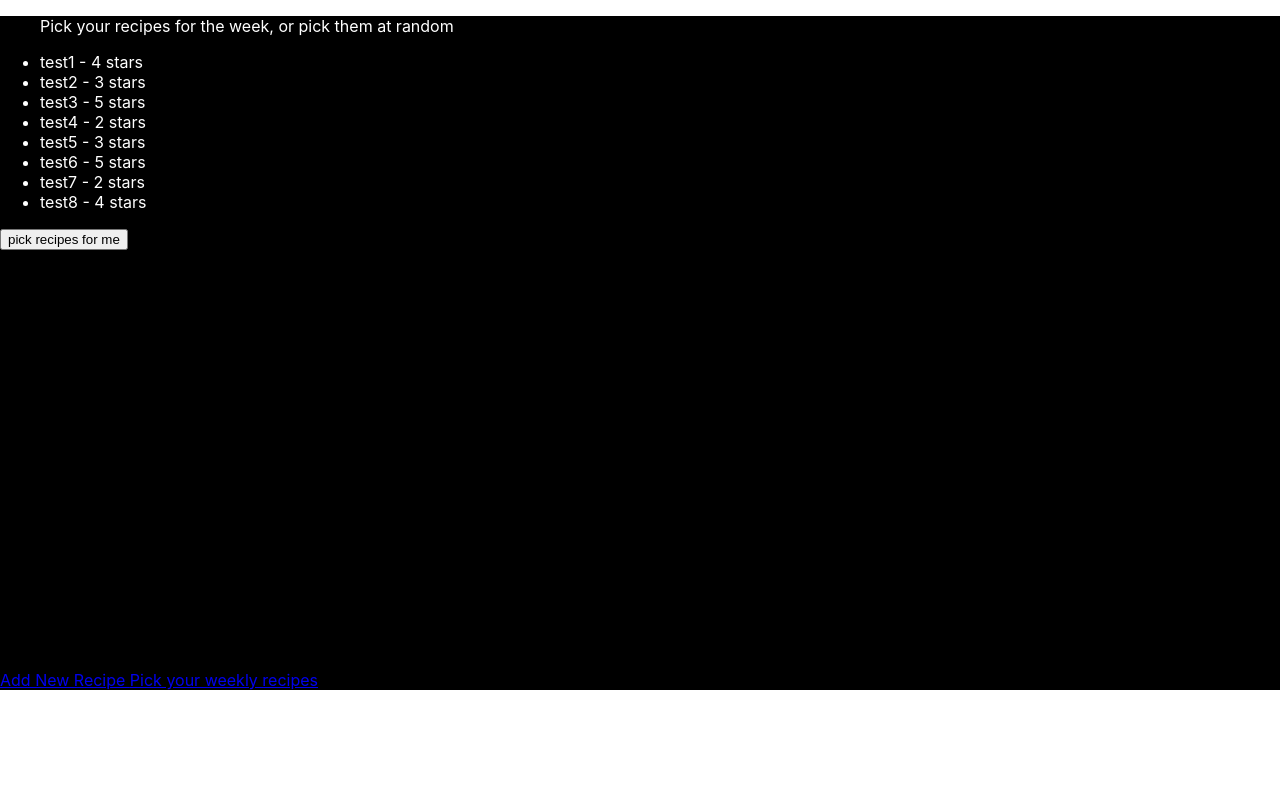
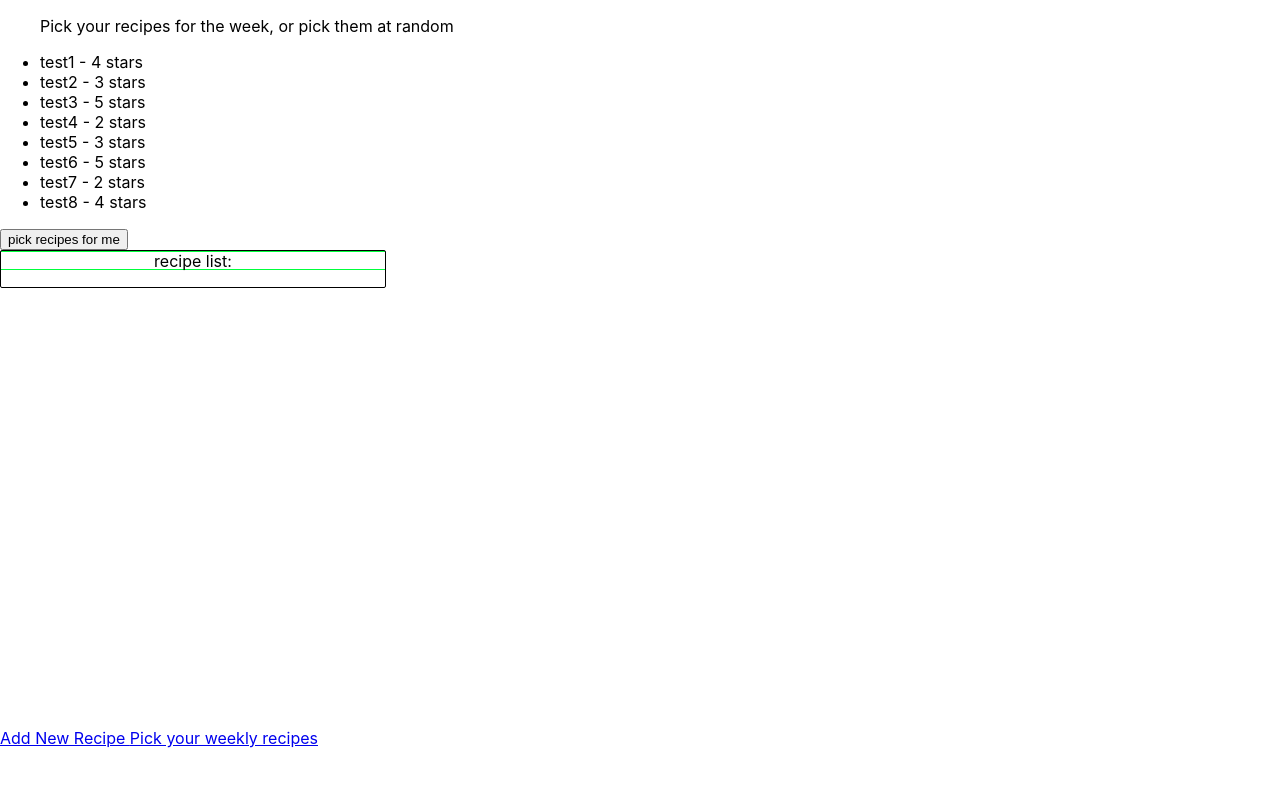
Before and after one commit to ampgitrep/recipe-app, a React (Create React App) app: page /WeeklyRecipes in a window 1280 px wide. Shown: the top 786 px of the page. Built offline with nearby package versions, Linux system fonts and the light colour scheme.

Commit message:
weekly recipe now shows recipe onClick and recipeList containing selected recipes.

```diff
--- a/src/WeeklyRecipes.js
+++ b/src/WeeklyRecipes.js
@@ -1,59 +1,60 @@
 import { useState, useEffect } from "react";
 import { Link } from "react-router-dom";
 import RecipeControl from "./RecipeControl";
-
+ import Recipe from "./Recipe";
+import RecipeList from "./RecipeList";
 const fakeDatabase = [{
     id: 0,
-    name: "test1",
+    recipeName: "test1",
     ingredients: ["4 cups tests",],
     image: "blob:http://localhost:3000/9215c2fa-1a3f-4c75-8758-c725165950ba",
     instructions: [{ id: 1, instruction: "blah blah" }, { id: 2, instruction: "test blah" },],
     rating: 4,
 }, {
     id: 1,
-    name: "test2",
+    recipeName: "test2",
     image: "blob:http://localhost:3000/9215c2fa-1a3f-4c75-8758-c725165950ba",
     ingredients: ["4 cups tests",],
     instructions: [{ id: 1, instruction: "blah blah" }, { id: 2, instruction: "test blah" },],
     rating: 3,
 }, {
     id: 2,
-    name: "test3",
+    recipeName: "test3",
     image: "blob:http://localhost:3000/9215c2fa-1a3f-4c75-8758-c725165950ba",
     ingredients: ["4 cups tests",],
     instructions: [{ id: 1, instruction: "blah blah" }, { id: 2, instruction: "test blah" },],
     rating: 5,
 }, {
     id: 3,
-    name: "test4",
+    recipeName: "test4",
     image: "blob:http://localhost:3000/9215c2fa-1a3f-4c75-8758-c725165950ba",
     ingredients: ["4 cups tests",],
     instructions: [{ id: 1, instruction: "blah blah" }, { id: 2, instruction: "test blah" },],
     rating: 2,
 }, {
     id: 4,
-    name: "test5",
+    recipeName: "test5",
     image: "blob:http://localhost:3000/9215c2fa-1a3f-4c75-8758-c725165950ba",
     ingredients: ["4 cups tests",],
     instructions: [{ id: 1, instruction: "blah blah" }, { id: 2, instruction: "test blah" },],
     rating: 3,
 }, {
     id: 5,
-    name: "test6",
+    recipeName: "test6",
     image: "blob:http://localhost:3000/9215c2fa-1a3f-4c75-8758-c725165950ba",
     ingredients: ["4 cups tests",],
     instructions: [{ id: 1, instruction: "blah blah" }, { id: 2, instruction: "test blah" },],
     rating: 5,
 }, {
     id: 6,
-    name: "test7",
+    recipeName: "test7",
     image: "blob:http://localhost:3000/9215c2fa-1a3f-4c75-8758-c725165950ba",
     ingredients: ["4 cups tests",],
     instructions: [{ id: 1, instruction: "blah blah" }, { id: 2, instruction: "test blah" },],
     rating: 2,
 }, {
     id: 7,
-    name: "test8",
+    recipeName: "test8",
     image: "blob:http://localhost:3000/9215c2fa-1a3f-4c75-8758-c725165950ba",
     ingredients: ["4 cups tests",],
     instructions: [{ id: 1, instruction: "blah blah" }, { id: 2, instruction: "test blah" },],
@@ -63,7 +64,8 @@ const fakeDatabase = [{
 
 const WeeklyRecipes = ({ }) => {
     const [weekList, setWeekList] = useState([])
-
+    const [clickedId, setClickedId] = useState(null);
+    const [showRecipe, setShowRecipe] = useState(false);
     const handleClick = () => {
         const recipeArray = [];
         for (let i = 1; i <= 5; i++) {
@@ -73,6 +75,8 @@ const WeeklyRecipes = ({ }) => {
         setWeekList(recipeArray);
     }
     const addToList = (id) => {
+        setClickedId(id);
+        toggleVisibility(id);
         const currentArray = [...weekList];
         if (currentArray.length <= 5) {
             currentArray.push(fakeDatabase[id]);
@@ -83,24 +87,37 @@ const WeeklyRecipes = ({ }) => {
         }
     }
 
+    const toggleVisibility = (id) => {
+        if (id !== clickedId || showRecipe === false) {
+          setClickedId(id);
+          return setShowRecipe(true);
+        }
+        if(id === clickedId && showRecipe === true){
+        return setShowRecipe(false);
+      }
+    }
+
     console.log(weekList);
     return (
-        <div style={{
-            color: "#FFFFFF",
-            backgroundColor: "black"
-        }}>
+        <div
+    >
             <ul>
-                <p style={{ color: "#FFFFFF", }}>Pick your recipes for the week, or pick them at random</p>
-                {fakeDatabase.map(({ rating, name, id, image }) => (
-                    <li key={id}
-                        style={{
-                            width: "20%",
-                            height: "20%"
-                        }}
-                        onClick={() => addToList(id)}>{name} - {rating} stars</li>
-                ))}
+                <p>Pick your recipes for the week, or pick them at random</p>
+                {fakeDatabase.map(({ rating, recipeName, id, image }) => {
+
+                   if(clickedId === id && showRecipe === true){
+                       return <div  onClick={toggleVisibility}
+                                    style={{width:'50%',
+                                            }} ><Recipe clickedId={clickedId} recipe={fakeDatabase}/><button onClick={()=>addToList(id)}>add to list</button></div>
+                       }
+                   return (
+                   <li key={id}
+                        onClick={() => toggleVisibility(id)}>{recipeName} - {rating} stars</li>
+                )})}
             </ul>
             <button onClick={handleClick}>pick recipes for me</button>
+            <br/>
+            <RecipeList recipeList={weekList} onClick={toggleVisibility}/>
             <br /><br /><br /><br /><br /><br /><br /><br /><br /><br /><br /><br /><br /><br /><br /><br /><br /><br /><br /><br /><br /><br />
             <Link to="/AddRecipes" element={<RecipeControl />}>Add New Recipe </Link>
             <Link to="/WeeklyRecipes" element={<WeeklyRecipes />}>Pick your weekly recipes</Link>
```
Also changed, not shown: 1 other file (tests, documents, lock files or other folders).
